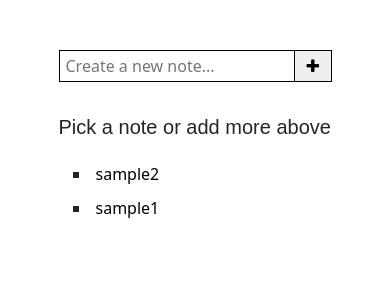
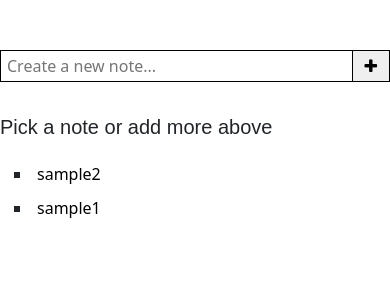
Before and after one commit to gdinizmarto/notes-manager-flask, a Flask app: page / in a window 390 px wide. Shown: the top 300 px of the page. Run offline with Flask 2, Linux system fonts and the light colour scheme.

Commit message:
Add viewport

```diff
--- a/static/styles/main.css
+++ b/static/styles/main.css
@@ -33,6 +33,11 @@ a:hover {
   margin-right: auto;
   padding-top: 50px;
 }
+@media (max-width: 450px) {
+  #content {
+    width: 100%;
+  }
+}
 
 .add {
   border: 0;
--- a/static/styles/main.scss
+++ b/static/styles/main.scss
@@ -33,6 +33,10 @@ a {
     margin-left: auto;
     margin-right: auto;
     padding-top: 50px;
+
+    @media (max-width:450px){
+        width: 100%;
+    }
 }
 
 .add {
--- a/templates/index.html
+++ b/templates/index.html
@@ -6,6 +6,19 @@
         <link href="https://cdn.jsdelivr.net/npm/bootstrap@5.1.0/dist/css/bootstrap.min.css" rel="stylesheet" integrity="sha384-KyZXEAg3QhqLMpG8r+8fhAXLRk2vvoC2f3B09zVXn8CA5QIVfZOJ3BCsw2P0p/We" crossorigin="anonymous">
         <link rel="stylesheet" href="/static/styles/font-awesome/css/font-awesome.min.css">
         <link rel="stylesheet" href="/static/styles/main.css">
+        <meta name="viewport" content="width=device-width, initial-scale=1.0">
+        <!-- <script>
+            // var h = window.screen.height;
+            // var w = window.screen.width;
+            var w = window.innerWidth
+            || document.documentElement.clientWidth
+            || document.body.clientWidth;
+
+            var h = window.innerHeight
+            || document.documentElement.clientHeight
+            || document.body.clientHeight;
+            alert(`h: ${h} | w: ${w}`)
+        </script> -->
     </head>
     <body>
         <div id="content">
```
Also changed, not shown: 1 other file.
